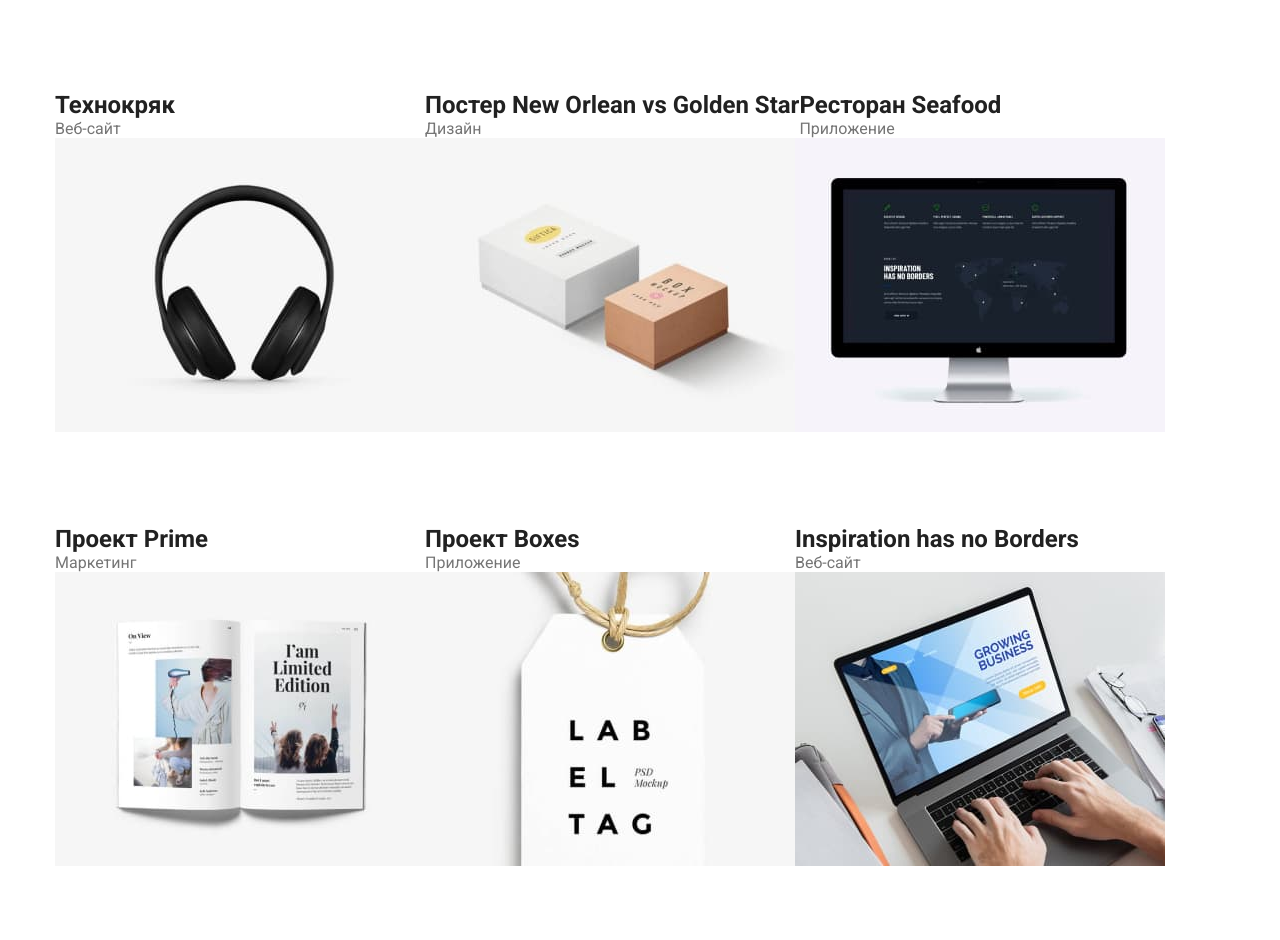
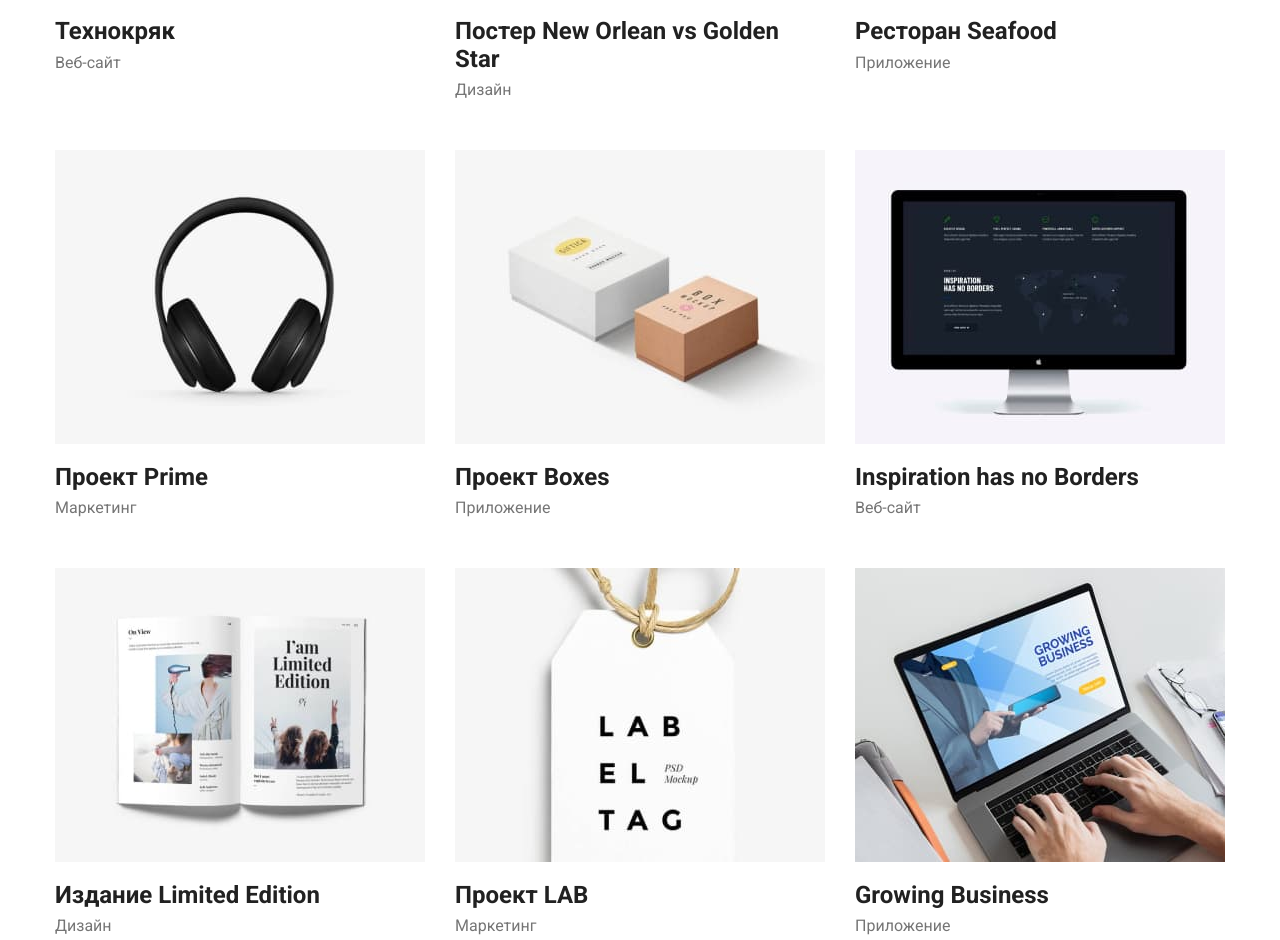
Before and after one commit to boninya/goit-markup-hw-03, a plain HTML site: page portfolio.html in a window 1280 px wide. Shown: the part 552-1492 px from the top of the page. Drawn offline with nearby package versions, Linux system fonts and the light colour scheme.

Commit message:
almost the end

```diff
--- a/css/styles.css
+++ b/css/styles.css
@@ -70,14 +70,14 @@ header {
   }
   .description {
     color: var(--primary-color-text);
+    margin-bottom: 20px;
   }
   .subtitle {
     font-weight: 700;
     color: var(--secondary-color-text);
-    padding-top: 94px;
-  }
+    }
 
-  /* ========= END COMPONENTS ========= */
+  /*  ========= END COMPONENTS ========= */
 
   /* ========= START HEADER ========= */
 
@@ -146,13 +146,6 @@ header {
 
 
 
-
-.hero-container {
-
-
-
-  }
-
   .section-hero {
     background: var(--dark-background);
     text-align: center;
@@ -204,6 +197,7 @@ header {
   letter-spacing: 0.03em;
   text-transform: uppercase;
   margin-bottom: 10px;
+  padding-top: 94px;
 }
 .advantages-list:not(:last-child) {
   margin-right: 30px;
@@ -295,6 +289,7 @@ padding-bottom: 60px;
 /* ========= START PORTFOLIO ========= */
 .page-portfolio {
   padding-top: 94px;
+  padding-bottom: 94px;
 }
 .button-container {
   display: flex;
@@ -333,6 +328,22 @@ border-color:transparent;
 .link-works:hover,
 .link-works:focus {
   color:var(--accent-color);
+}
 
+  .portfolio-list {
+    width: 370px;
+    margin-right: 30px;
+    margin-bottom: 30px;
+  }
 
+  .portfolio-list:nth-child(3n) {
+    margin-right: 0;
+  }
+  .portfolio-list:nth-last-child(-n+3) {
+    margin-bottom: 0;
+  }
+  .portfolio-item {
+    margin-top: 20px;
+    margin-bottom: 8px;
+  }
 /* ========= END PORTFOLIO ========= */
--- a/portfolio.html
+++ b/portfolio.html
@@ -44,7 +44,7 @@
       </ul>
 
         <ul class="list portfolio-container">
-          <li>
+          <li class="portfolio-list">
             <a class="link" href="" target="_blank" rel="noopener noreferrer">
               <img
                 src="./images/portfolio/imgp-1.jpg"
@@ -52,11 +52,11 @@
                 width="370"
                 height="294"
               />
-              <h2 class="subtitle">Технокряк</h2>
+              <h2 class="subtitle portfolio-item">Технокряк</h2>
               <p class="description">Веб-сайт</p>
             </a>
           </li>
-          <li>
+          <li class="portfolio-list">
             <a class="link" href="" target="_blank" rel="noopener noreferrer">
               <img
                 src="./images/portfolio/imgp-2.jpg"
@@ -65,12 +65,12 @@
                 height="294"
               />
 
-              <h2 class="subtitle">Постер New Orlean vs Golden Star</h2>
+              <h2 class="subtitle portfolio-item">Постер New Orlean vs Golden Star</h2>
 
               <p class="description">Дизайн</p>
             </a>
           </li>
-          <li>
+          <li class="portfolio-list">
             <a class="link link-works" href="" target="_blank" rel="noopener noreferrer">
               <img
                 src="./images/portfolio/imgp-3.jpg"
@@ -79,57 +79,55 @@
                 height="294"
               />
 
-              <h2 class="subtitle">Ресторан Seafood</h2>
+              <h2 class="subtitle portfolio-item">Ресторан Seafood</h2>
               <p class="description">Приложение</p></a
             >
           </li>
-          <li>
+          <li class="portfolio-list">
             <a class="link link-works" href="" target="_blank" rel="noopener noreferrer">
               <img src="./images/portfolio/imgp-4.jpg" alt="наушники" width="370" height="294" />
-              <h2 class="subtitle">Проект Prime</h2>
+              <h2 class="subtitle portfolio-item">Проект Prime</h2>
               <p class="description">Маркетинг</p></a
             >
           </li>
-          <li>
+          <li class="portfolio-list">
             <a class="link link-works" href="" target="_blank" rel="noopener noreferrer">
               <img src="./images/portfolio/imgp-5.jpg" alt="коробки" width="370" height="294" />
-              <h2 class="subtitle">Проект Boxes</h2>
+              <h2 class="subtitle portfolio-item">Проект Boxes</h2>
               <p class="description">Приложение</p></a
             >
           </li>
-          <li>
+          <li class="portfolio-list">
             <a class="link link-works" href="" target="_blank" rel="noopener noreferrer">
               <img src="./images/portfolio/imgp-6.jpg" alt="монитор" width="370" height="294" />
 
-              <h2 class="subtitle">Inspiration has no Borders</h2>
+              <h2 class="subtitle portfolio-item">Inspiration has no Borders</h2>
               <p class="description">Веб-сайт</p></a
             >
           </li>
-          <li>
+          <li class="portfolio-list">
             <a class="link link-works" href="" target="_blank" rel="noopener noreferrer">
               <img src="./images/portfolio/imgp-7.jpg" alt="журнал" width="370" height="294" />
 
-              <h2 class="subtitle">Издание Limited Edition</h2>
+              <h2 class="subtitle portfolio-item">Издание Limited Edition</h2>
               <p class="description">Дизайн</p></a
             >
           </li>
-          <li>
+          <li class="portfolio-list">
             <a class="link link-works" href="" target="_blank" rel="noopener noreferrer">
               <img src="./images/portfolio/imgp-8.jpg" alt="этикетка" width="370" height="294" />
-              <h2 class="subtitle">Проект LAB</h2>
+              <h2 class="subtitle portfolio-item">Проект LAB</h2>
               <p class="description">Маркетинг</p></a
             >
           </li>
-          <li>
+          <li class="portfolio-list">
             <a class="link link-works" href="" target="_blank" rel="noopener noreferrer">
               <img src="./images/portfolio/imgp-9.jpg" alt="ноутбук" width="370" height="294" />
-              <h2 class="subtitle">Growing Business</h2>
+              <h2 class="subtitle portfolio-item">Growing Business</h2>
               <p class="description">Приложение</p></a
             >
           </li>
         </ul>
-
-
       </div>
     </section>
 
```
Also changed, not shown: images/portfolio/imgp-2.jpg.
